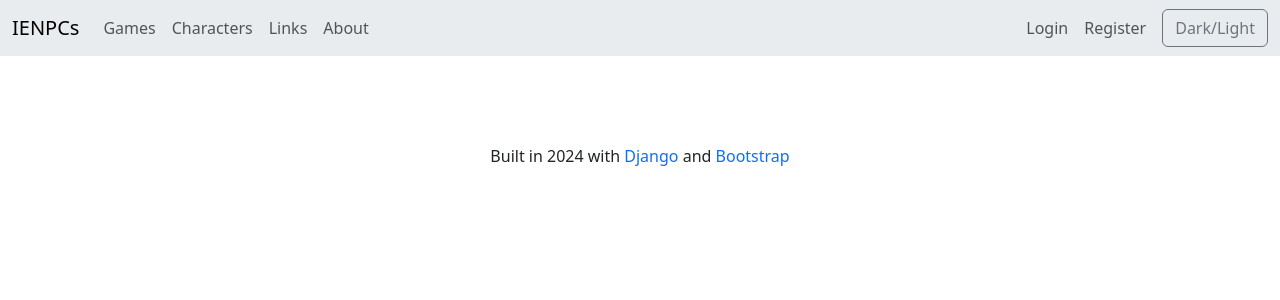
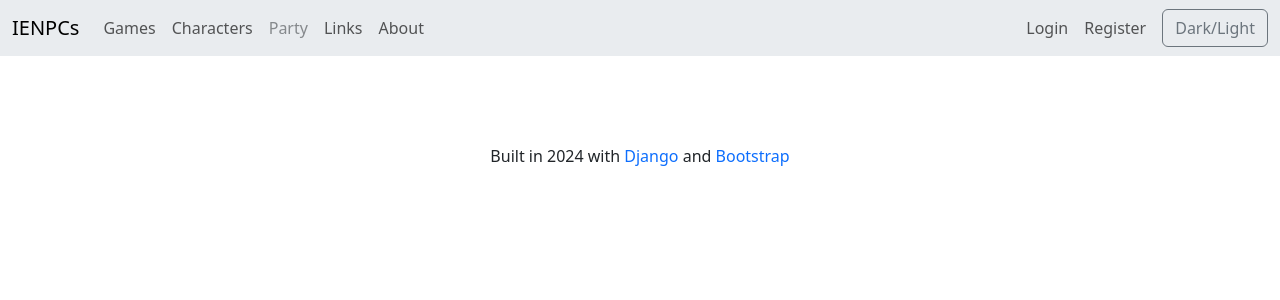
Before and after one commit to ddrmv/ienpcs, a Django app: page /gallery/ in a window 1280 px wide. Shown: the top 300 px of the page. Run offline with Django 5.2, Linux system fonts and the light colour scheme; data that the repository does not hold is empty; parts of the project's set-up code (start-up, migrations or seed data) failed here and were passed over.

Commit message:
Add party_detail url/view, nav entry, placeholder template

```diff
--- a/ienpcs/gallery/templates/gallery/navbar.html
+++ b/ienpcs/gallery/templates/gallery/navbar.html
@@ -18,6 +18,20 @@
           aria-selected="{% if request.resolver_match.url_name == 'character_list' %}true{% else %}false{% endif %}"
           href="{% url 'character_list' %}">Characters</a>
         </li>
+
+        {% if user.is_authenticated %}
+        <li class="nav-item">
+          <a class="nav-link {% if request.resolver_match.url_name == 'party_detail' %}active{% endif %}"
+          aria-selected="{% if request.resolver_match.url_name == 'party_detail' %}true{% else %}false{% endif %}"
+          href="{% url 'party_detail' %}">Party</a>
+        </li>
+        {% else %}
+        <li class="nav-item">
+          <a class="nav-link text-body-tertiary"
+          aria-selected="{% if request.resolver_match.url_name == 'party_detail' %}true{% else %}false{% endif %}"
+          href="{% url 'party_detail' %}">Party</a>
+        </li>
+        {% endif %}
 
         <li class="nav-item">
           <a class="nav-link {% if request.resolver_match.url_name == 'link_list' %}active{% endif %}"
--- a/ienpcs/gallery/urls.py
+++ b/ienpcs/gallery/urls.py
@@ -8,6 +8,7 @@ urlpatterns = [
     path("game/<slug:slug>", views.game_detail, name="game_detail"),
     path("characters/", views.CharacterListView.as_view(), name="character_list"),
     path("character/<slug:slug>", views.character_detail, name="character_detail"),
+    path("party/", views.party_detail, name="party_detail"),
     path("links/", views.LinkListView.as_view(), name="link_list"),
     path("about/", views.about, name="about"),
     path("login/", views.login_user, name="login"),
--- a/ienpcs/gallery/views.py
+++ b/ienpcs/gallery/views.py
@@ -135,6 +135,11 @@ def register_user(request):
         return render(request, "gallery/register.html", {"form": form})
 
 
+def party_detail(request):
+    context = {}
+    return render(request, "gallery/party_detail.html", context)
+
+
 def toggle_theme(request):
     if request.session.get("theme", "light") == "dark":
         request.session["theme"] = "iight"
```
Also changed, not shown: ienpcs/gallery/templates/gallery/party_detail.html (added, +22 -0 lines).
